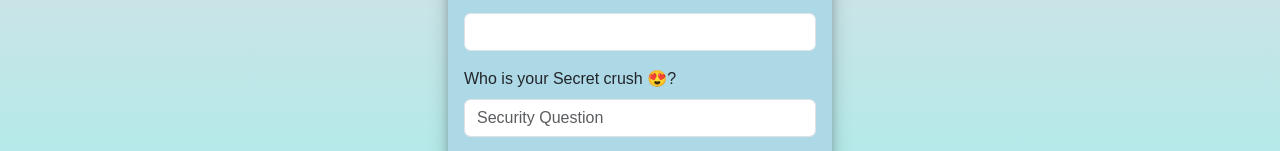
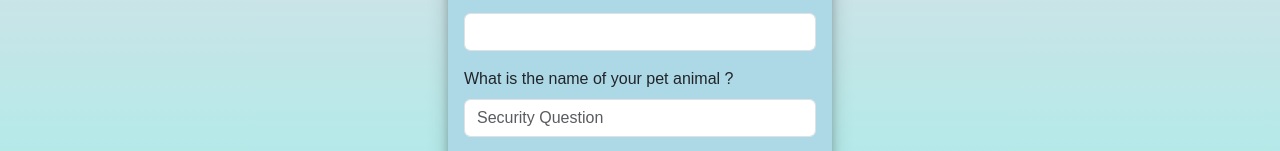
Before and after one commit to AyushSharma72/EcomWebApp, a React (Create React App) app in the folder client/: page /register in a window 1280 px wide. Shown: the part 435-586 px from the top of the page. Built offline with nearby package versions, Linux system fonts and the light colour scheme; no server answers.

Commit message:
Update register.js

```diff
--- a/client/src/pages/register.js
+++ b/client/src/pages/register.js
@@ -138,7 +138,7 @@ const Register = () => {
           </div>
 
           <div className="mb-3 wi">
-            <label className="form-label">Who is your Secret crush 😍?</label>
+            <label className="form-label">What is the name of your pet animal ?</label>
             <input
               type="text"
               className="form-control"
```
